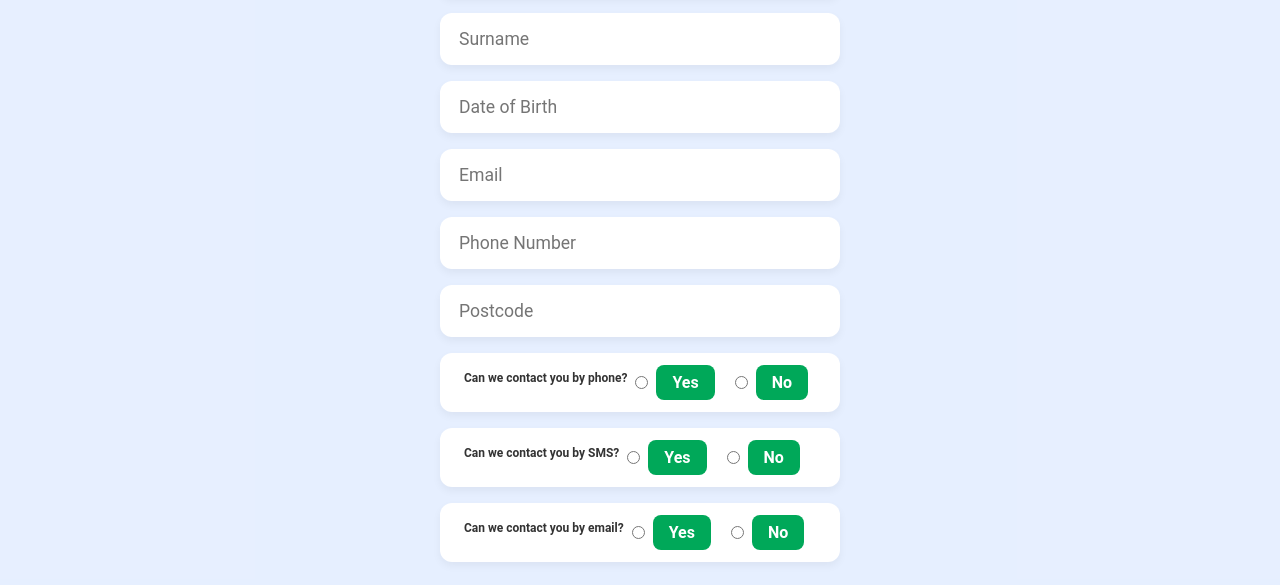
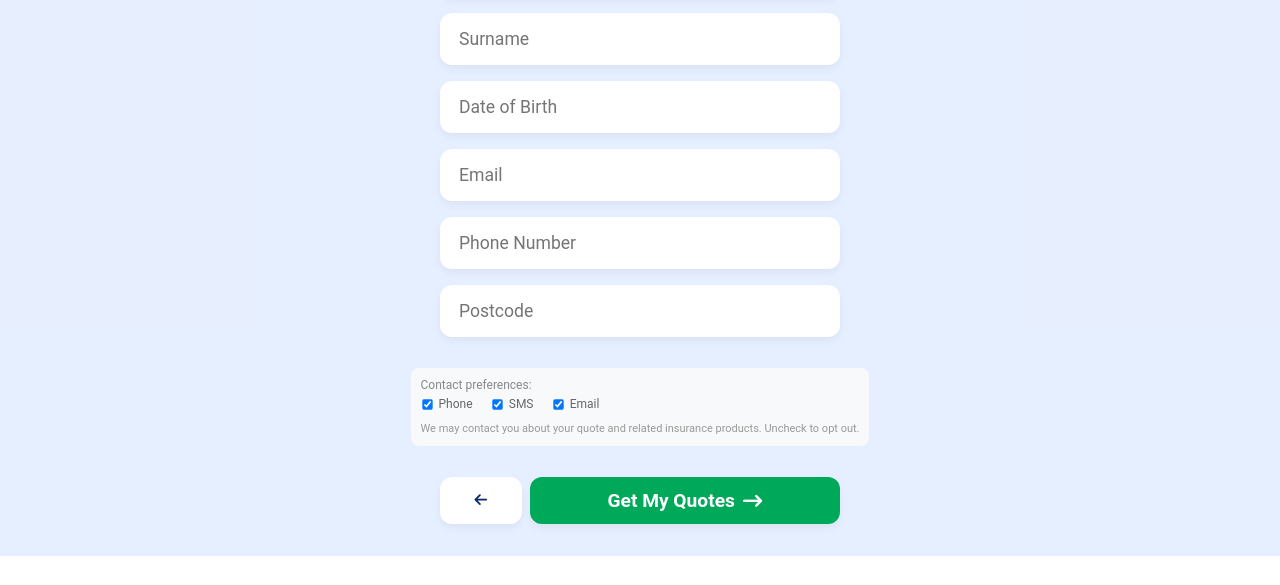
Before and after one commit to JensFred/html-forms-site, a plain HTML site: page form10.html in a window 1280 px wide. Shown: the part 438-1023 px from the top of the page. Drawn offline with Linux system fonts and the light colour scheme.

Commit message:
Make contact preferences more discreet: smaller text, checkboxes, muted colors

```diff
--- a/form10.html
+++ b/form10.html
@@ -88,54 +88,41 @@
   </div>
 </div>
 
-<!-- Contact Preferences -->
-<div class="cta-button4">
-  <div class="cta-input-wrapper4">
-    <label style="display: block; margin-bottom: 10px; font-weight: 600; color: #333;">Can we contact you by phone?</label>
-    <div style="display: flex; gap: 20px;">
-      <label style="display: flex; align-items: center; gap: 8px; font-weight: normal;">
-        <input type="radio" name="contactphone" value="Yes" required style="margin: 0;">
-        <span>Yes</span>
-      </label>
-      <label style="display: flex; align-items: center; gap: 8px; font-weight: normal;">
-        <input type="radio" name="contactphone" value="No" required style="margin: 0;">
-        <span>No</span>
-      </label>
-    </div>
+<!-- Contact Preferences - Discreet -->
+<div style="margin: 15px 0; padding: 10px; background: #f8f9fa; border-radius: 8px; font-size: 13px; color: #666;">
+  <div style="margin-bottom: 8px;">
+    <label style="font-size: 12px; color: #888; margin-bottom: 5px; display: block;">Contact preferences:</label>
+    <label style="display: inline-flex; align-items: center; gap: 5px; margin-right: 15px; font-size: 12px;">
+      <input type="checkbox" name="contactphone" value="Yes" checked style="transform: scale(0.8);">
+      Phone
+    </label>
+    <label style="display: inline-flex; align-items: center; gap: 5px; margin-right: 15px; font-size: 12px;">
+      <input type="checkbox" name="contactsms" value="Yes" checked style="transform: scale(0.8);">
+      SMS
+    </label>
+    <label style="display: inline-flex; align-items: center; gap: 5px; font-size: 12px;">
+      <input type="checkbox" name="contactemail" value="Yes" checked style="transform: scale(0.8);">
+      Email
+    </label>
   </div>
+  <p style="font-size: 11px; color: #999; margin: 0; line-height: 1.3;">We may contact you about your quote and related insurance products. Uncheck to opt out.</p>
 </div>
 
-<div class="cta-button4">
-  <div class="cta-input-wrapper4">
-    <label style="display: block; margin-bottom: 10px; font-weight: 600; color: #333;">Can we contact you by SMS?</label>
-    <div style="display: flex; gap: 20px;">
-      <label style="display: flex; align-items: center; gap: 8px; font-weight: normal;">
-        <input type="radio" name="contactsms" value="Yes" required style="margin: 0;">
-        <span>Yes</span>
-      </label>
-      <label style="display: flex; align-items: center; gap: 8px; font-weight: normal;">
-        <input type="radio" name="contactsms" value="No" required style="margin: 0;">
-        <span>No</span>
-      </label>
-    </div>
-  </div>
-</div>
+<script>
+// Handle contact preference checkboxes - convert to Yes/No values for API
+document.addEventListener('DOMContentLoaded', function() {
+  const checkboxes = ['contactphone', 'contactsms', 'contactemail'];
 
-<div class="cta-button4">
-  <div class="cta-input-wrapper4">
-    <label style="display: block; margin-bottom: 10px; font-weight: 600; color: #333;">Can we contact you by email?</label>
-    <div style="display: flex; gap: 20px;">
-      <label style="display: flex; align-items: center; gap: 8px; font-weight: normal;">
-        <input type="radio" name="contactemail" value="Yes" required style="margin: 0;">
-        <span>Yes</span>
-      </label>
-      <label style="display: flex; align-items: center; gap: 8px; font-weight: normal;">
-        <input type="radio" name="contactemail" value="No" required style="margin: 0;">
-        <span>No</span>
-      </label>
-    </div>
-  </div>
-</div>
+  checkboxes.forEach(function(name) {
+    const checkbox = document.querySelector(`input[name="${name}"]`);
+    if (checkbox) {
+      checkbox.addEventListener('change', function() {
+        this.value = this.checked ? 'Yes' : 'No';
+      });
+    }
+  });
+});
+</script>
 
    <div class="cta-button-row4">
   <a href="form9.html" class="cta-back-button4"><i class="fa-solid fa-arrow-left"></i></a>
```
